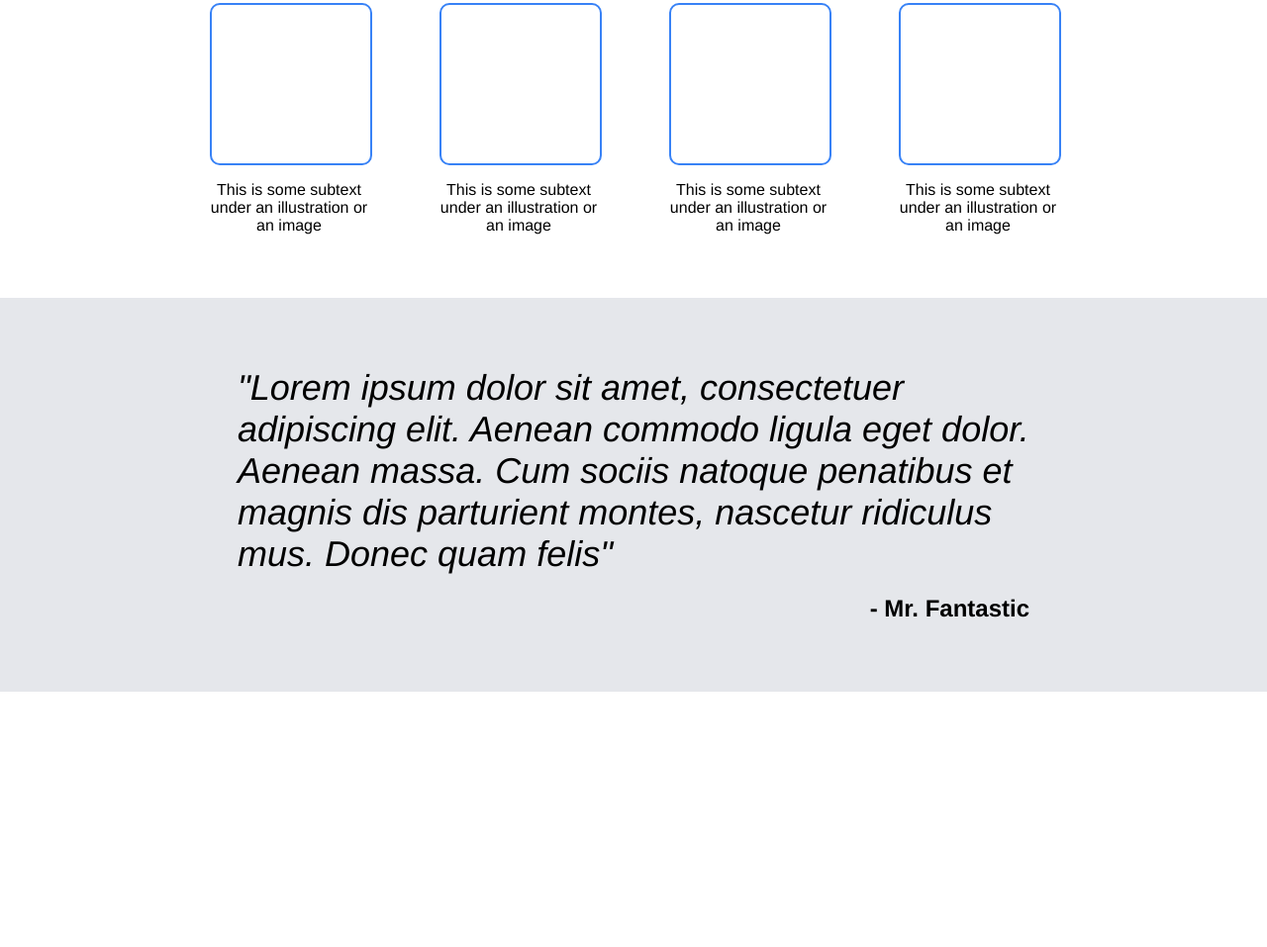
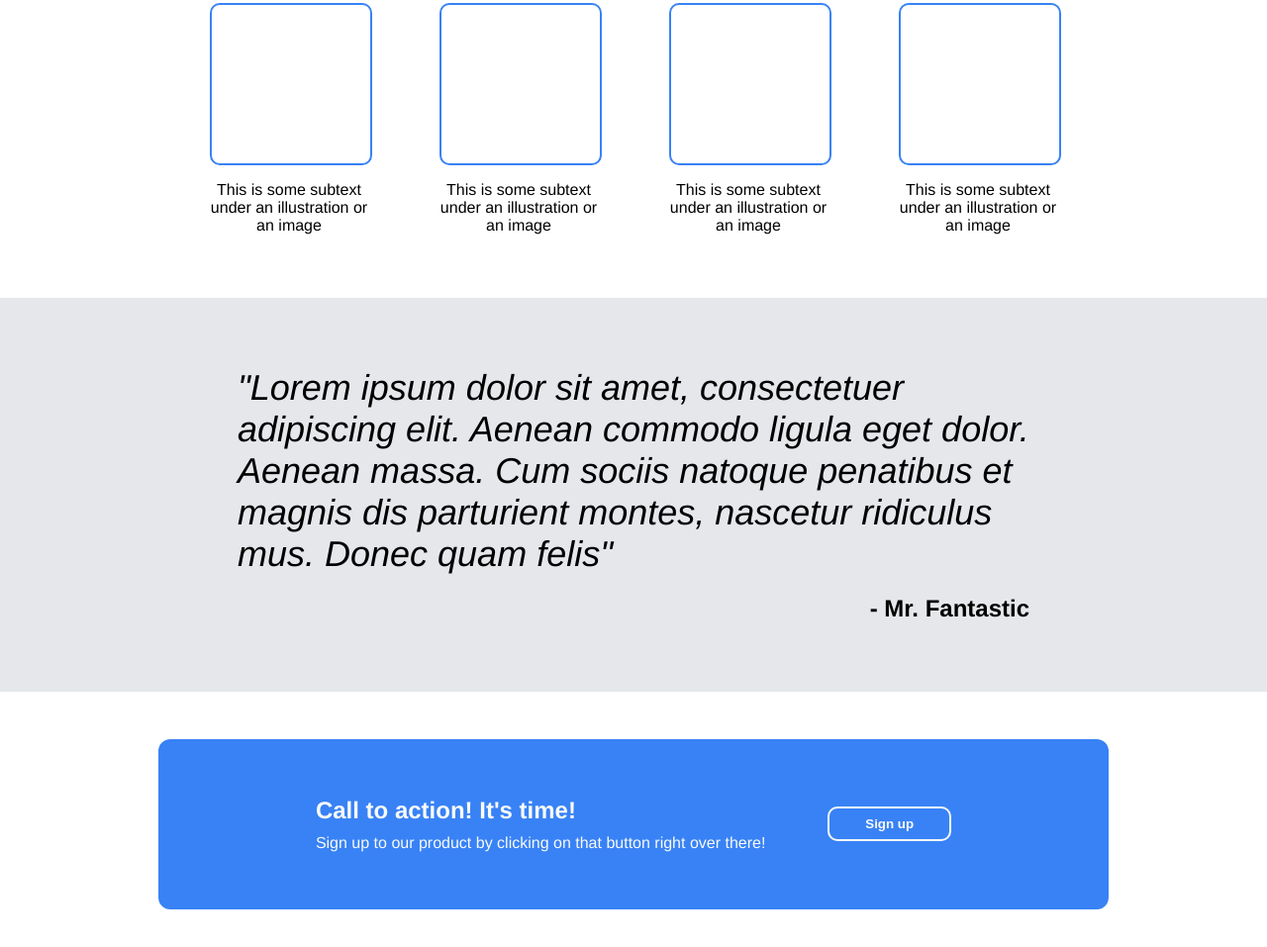
Before and after one commit to AliyyahS/odin-landing-page, a plain HTML site: page index.html in a window 1280 px wide. Shown: the part 813-1770 px from the top of the page at 99% size. Before the commit the page ends 1512 px from the top, so only its background shows below. Drawn offline with Linux system fonts and the light colour scheme.

Commit message:
Add call-to-action section

```diff
--- a/index.html
+++ b/index.html
@@ -65,6 +65,13 @@
         <div class="quote-attribute">- Mr. Fantastic</div>
     </div>
 
+    <div class="cta-section">
+        <div class="cta-text">
+            <h3>Call to action! It's time!</h3>
+            <p>Sign up to our product by clicking on that button right over there!</p>
+        </div>
+        <button type="button"><a href="#">Sign up</a></button>
+    </div>
 
 </body>
 </html>
--- a/style.css
+++ b/style.css
@@ -147,3 +147,38 @@ a {
     font-weight: 700;
     text-align: end;
 }
+
+.cta-section {
+    background-color: #3882f6;
+    width: 60vw;
+    margin: 48px auto;
+    border-radius: 12px;
+    padding: 48px 96px;
+    display: flex;
+    justify-content: space-evenly;
+    align-items: center;
+}
+
+.cta-text h3,
+.cta-text p {
+    color: #f9fAf8;
+    margin-top: 10px;
+    margin-bottom: 10px;
+}
+
+.cta-text h3 {
+    font-size: 24px;
+}
+
+.cta-section button {
+    background-color: transparent;
+    border: 2px solid #f9fAf8;
+    border-radius: 10px;
+    padding: 8px 36px;
+    height: fit-content;
+}
+
+.cta-section a {
+    color: #f9fAf8;
+    font-weight: bold;
+}
```
